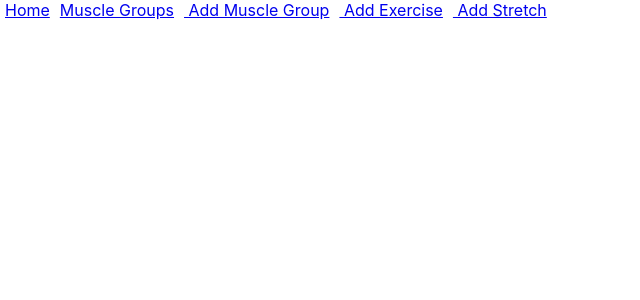
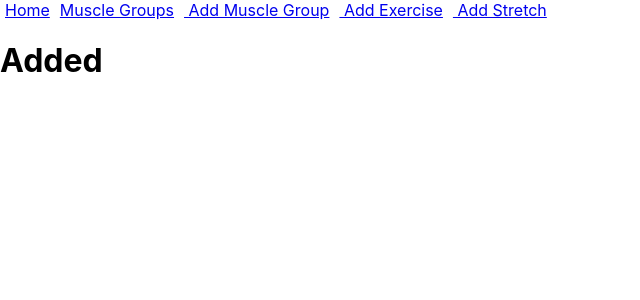
Before and after one commit to samanthamarberger/phase-3-frontend, a React (Create React App) app: page /add-exercise in a window 1280 px wide. Shown: the top 300 px of the page, without its empty margins (0-640 px from the left). Built offline with nearby package versions, Linux system fonts and the light colour scheme; no server answers.

Commit message:
Added add exercise component

```diff
--- /dev/null
+++ b/src/components/AddExercise.js
@@ -0,0 +1,12 @@
+import React, { useState } from "react";
+import { useNavigate } from "react-router-dom";
+
+function AddExercise() {
+    return (
+        <div>
+            <h1>Added</h1>
+        </div>
+    )
+}
+
+export default AddExercise
--- a/src/components/App.js
+++ b/src/components/App.js
@@ -7,6 +7,7 @@ import NavBar from "./NavBar";
 import MuscleGroups from "./MuscleGroups";
 import Home from "./Home";
 import AddMuscleGroup from "./AddMuscleGroup";
+import AddExercise from "./AddExercise";
 
 function App() {
 
@@ -32,6 +33,7 @@ function App() {
                     <Route path="/" element={<Home />}/>
                     <Route path="/muscle-groups/*" element={<MuscleGroups muscleGroups={muscleGroups} />} />
                     <Route path="/add-muscle-group" element={<AddMuscleGroup onAddMuscleGroup={handleAddMuscleGroup}/>}/>
+                    <Route path="/add-exercise" element={<AddExercise />}/>
                 </Routes>
             </div>
         </div>
--- a/src/components/NavBar.js
+++ b/src/components/NavBar.js
@@ -8,8 +8,8 @@ function NavBar() {
                 <Link to="/" className='navBarLink'>Home</Link>
                 <Link to="/muscle-groups" className='navBarLink'>Muscle Groups</Link>
                 <Link to="/add-muscle-group" className='navBarLink'> Add Muscle Group</Link>
-                <Link to='/add-exercise' className='navBarLink'> Add Exercise</Link>
-                <Link to='/add-stretch' className='navBarLink'> Add Stretch</Link>
+                <Link to="/add-exercise" className='navBarLink'> Add Exercise</Link>
+                <Link to="/add-stretch" className='navBarLink'> Add Stretch</Link>
             </nav>
         </div>
     )
```
